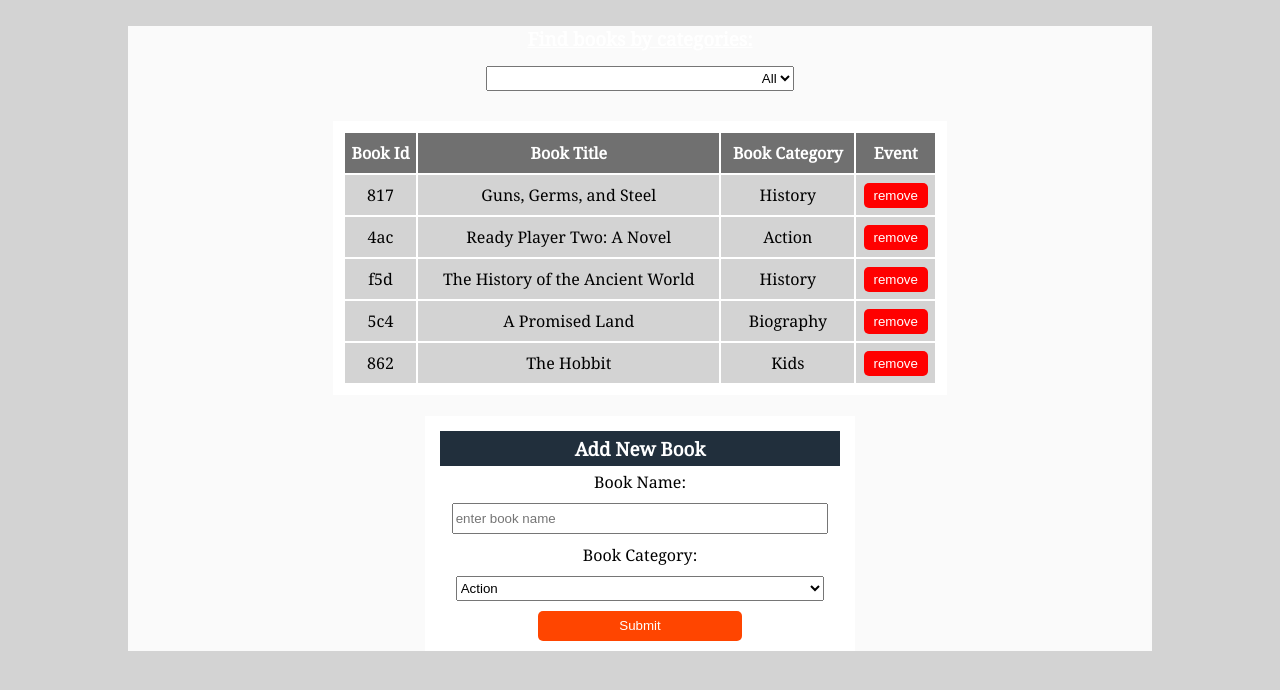
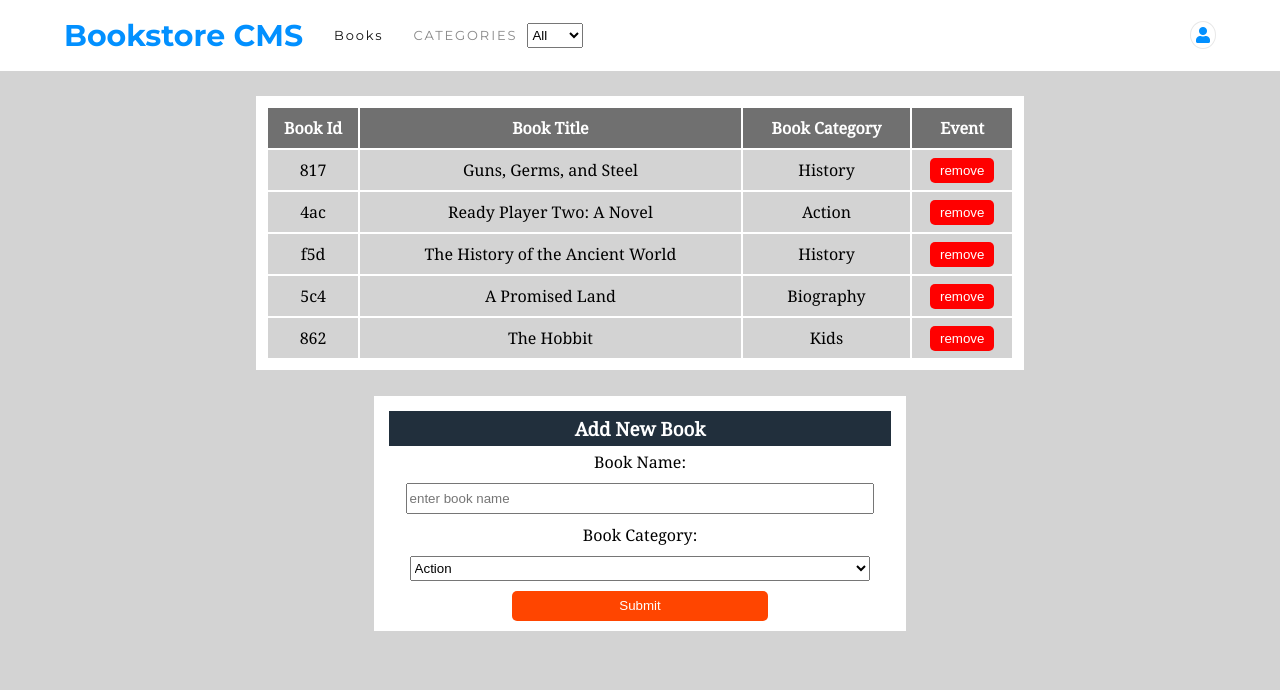
Before and after one commit to ajkacca457/redux-bookstore, a React (Create React App) app: page / in a window 1280 px wide. Shown: the top 690 px of the page. Built offline with nearby package versions, Linux system fonts and the light colour scheme.

Commit message:
add styling for panel class

```diff
--- a/package.json
+++ b/package.json
@@ -13,7 +13,8 @@
     "react-scripts": "4.0.2",
     "redux": "^4.0.5",
     "uuid": "^8.3.2",
-    "web-vitals": "^1.1.0"
+    "web-vitals": "^1.1.0",
+    "@fortawesome/fontawesome-free": "^5.15.2"
   },
   "scripts": {
     "start": "react-scripts start",
--- a/src/components/CategoryFilter.js
+++ b/src/components/CategoryFilter.js
@@ -3,19 +3,16 @@ import PropTypes from 'prop-types';
 import { categories } from '../data/appdata';
 
 const Filter = ({ handleFilterChange }) => (
-  <div className="filtercomp" style={{ textAlign: 'center' }}>
-    <h3 style={{
-      color: 'white',
-      textDecoration: 'underline',
-      marginBottom: '5px',
-    }}
-    >
-      Find books by categories:
-    </h3>
+  <div className="panel-bg">
+
+    <div className="left-items">
+      <h1 className="Bookstore-CMS">Bookstore CMS</h1>
+      <p className="BOOKS">Books</p>
+      <p className="CATEGORIES">CATEGORIES</p>
       <select
         id="filter"
         onChange={e => handleFilterChange(e.target.value)}
-      style={{ width: '30%', textAlign: 'right' }}
+        style={{ width: '10%' }}
       >
         {['All', ...categories].map(category => (
           <option key={category} value={category}>
@@ -24,6 +21,10 @@ const Filter = ({ handleFilterChange }) => (
         ))}
       </select>
     </div>
+
+    <i className="fas fa-user icon" />
+
+  </div>
 );
 
 Filter.propTypes = {
--- a/src/index.css
+++ b/src/index.css
@@ -1,4 +1,6 @@
 @import url('https://fonts.googleapis.com/css2?family=Noto+Serif&display=swap');
+@import url('https://fonts.googleapis.com/css2?family=Montserrat&display=swap');
+@import url('https://fonts.googleapis.com/css2?family=Lora:ital,wght@0,400;0,700;1,400;1,700&family=Montserrat:wght@700&display=swap');
 
 body {
   margin: 0;
@@ -6,12 +8,6 @@ body {
   font-family: 'Noto Serif', serif;
   box-sizing: border-box;
   background-color: #D3D3D3;
-}
-
-.App {
-  width: 80%;
-  margin: 2% auto;
-  background-color: #fafafa;
 }
 
 table tr {
@@ -53,3 +49,56 @@ form button {
   margin: 5px;
   padding: 5px;
 }
+
+.Bookstore-CMS {
+  width: 240px;
+  height: 37px;
+  font-family: Montserrat;
+  font-size: 30px;
+  font-weight: bold;
+  font-stretch: normal;
+  font-style: normal;
+  line-height: normal;
+  letter-spacing: normal;
+  color: #0290ff;
+  margin: 0px;
+}
+
+.panel-bg {
+  background-color: #ffffff;
+  margin: 0px;
+  padding: 1% 5%;
+  display: flex;
+  justify-content: space-between;
+  align-items: center;
+}
+
+.BOOKS {
+  font-family: Montserrat;
+  font-size: 13px;
+  letter-spacing: 1.9px;
+  color: #121212;
+  margin-left: 30px;
+}
+
+.CATEGORIES {
+  opacity: 0.5;
+  font-family: Montserrat;
+  font-size: 13px;
+  letter-spacing: 1.9px;
+  color: #121212;
+  margin-left: 30px;
+}
+
+.left-items {
+  display: flex;
+  justify-content: flex-start;
+  align-items: center;
+}
+
+.icon {
+  color: #0290ff;
+  padding: 5px;
+  border-radius: 50%;
+  border: solid 1px #e8e8e8;
+}
--- a/src/index.js
+++ b/src/index.js
@@ -6,6 +6,7 @@ import { Provider } from 'react-redux';
 import App from './components/App';
 import { books } from './data/appdata';
 import Allreducers from './reducers/index';
+import '@fortawesome/fontawesome-free/css/all.min.css';
 
 const mystore = createStore(Allreducers, { books, filter: 'All' });
 
```
Also changed, not shown: 1 other file (tests, documents, lock files or other folders). Lines whose indentation alone changed are shown as unchanged.
